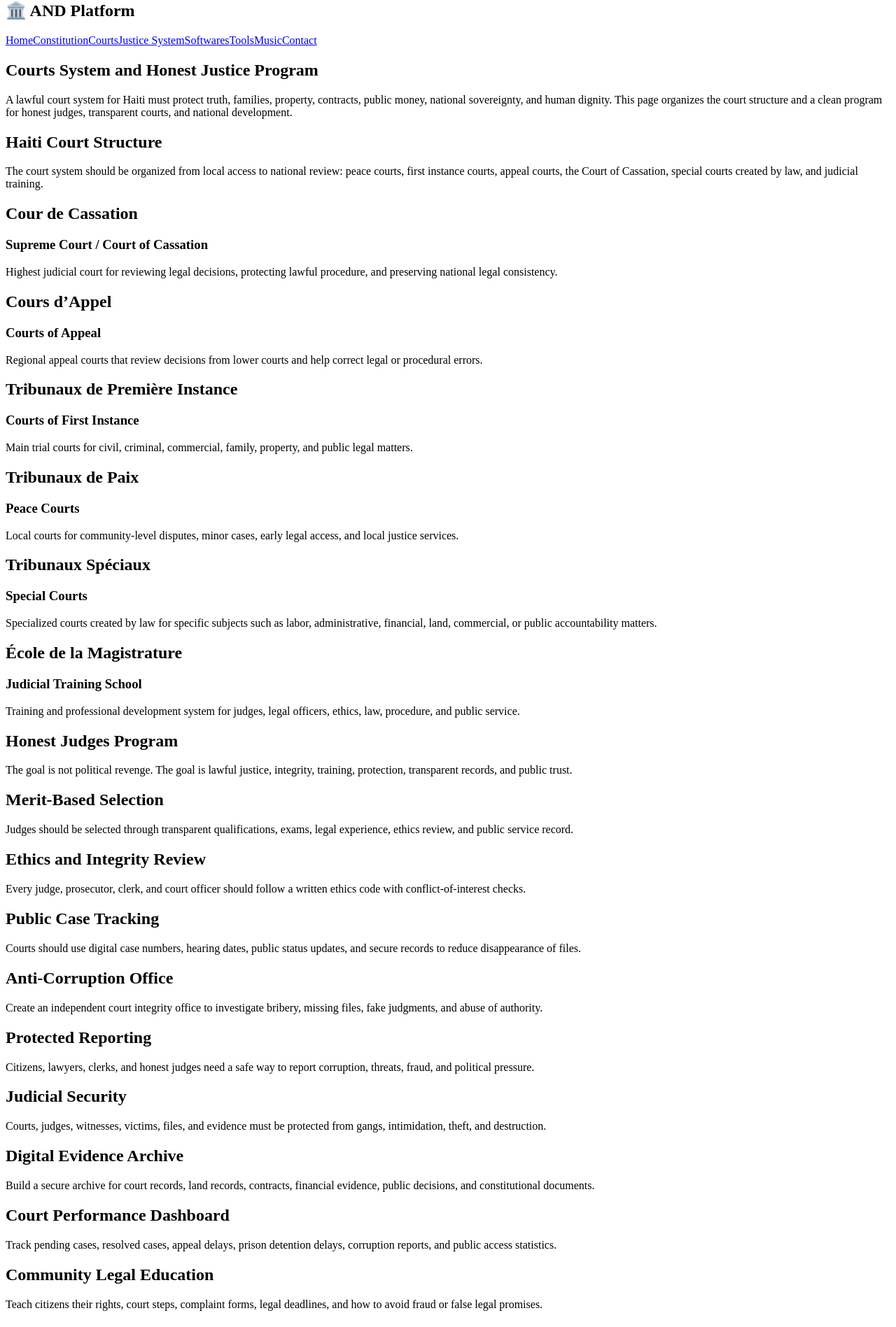
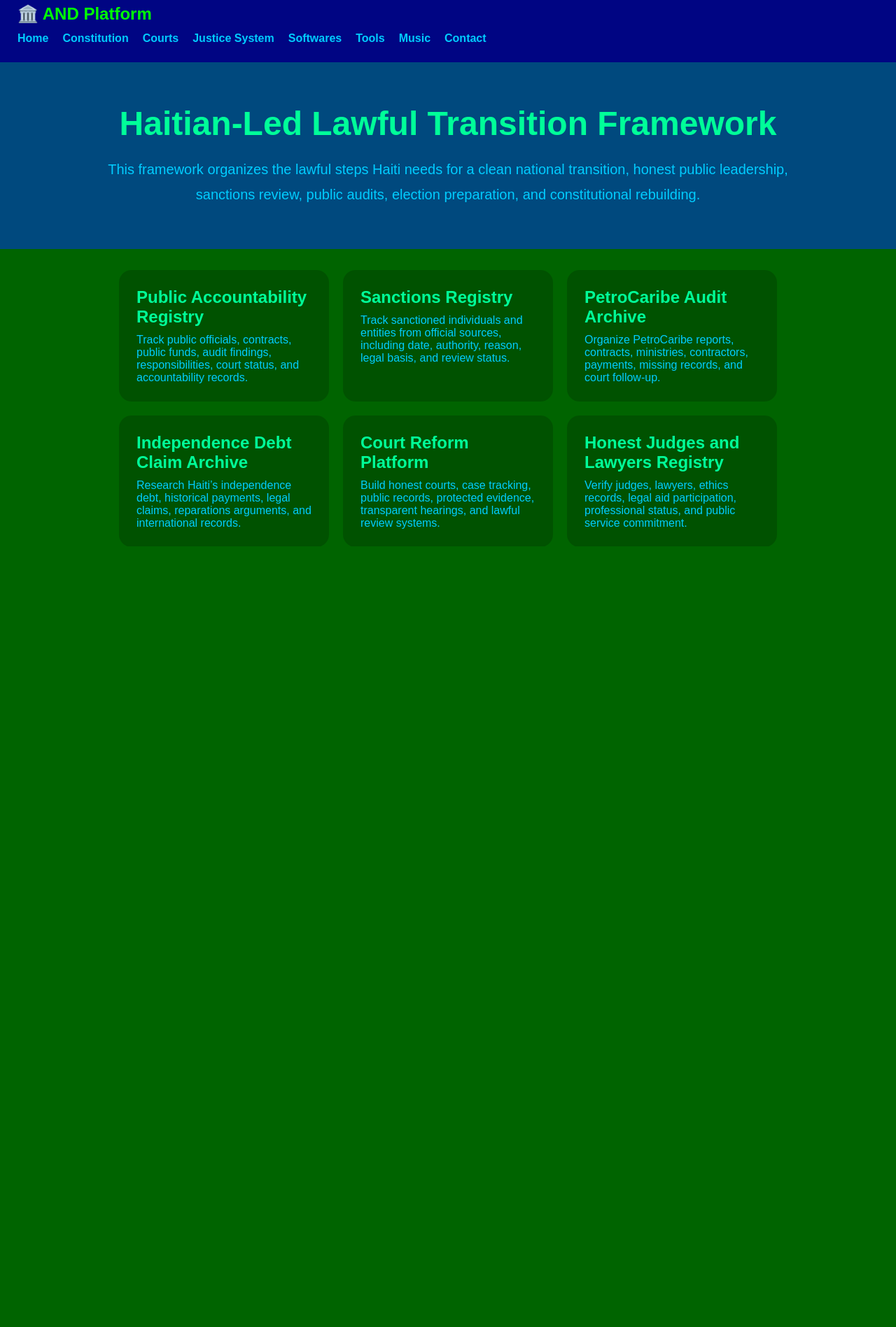
Before and after one commit to patrickprincivil/alliance_nasyonal_devlopman, a Next.js app: page /courts in a window 1280 px wide. Shown: the part 19-1916 px from the top of the page at 70% size. After the commit the page ends 800 px from the top, so only its background shows below. Built offline with nearby package versions, Linux system fonts and the light colour scheme.

Commit message:
Add Haitian-led transition framework

```diff
--- a/app/courts/page.tsx
+++ b/app/courts/page.tsx
@@ -1,200 +1,87 @@
 import Navbar from "../components/Navbar";
 
 export default function CourtsPage() {
-  const courtSystem = [
-    {
-      title: "Cour de Cassation",
-      english: "Supreme Court / Court of Cassation",
-      text: "Highest judicial court for reviewing legal decisions, protecting lawful procedure, and preserving national legal consistency.",
-    },
-    {
-      title: "Cours d’Appel",
-      english: "Courts of Appeal",
-      text: "Regional appeal courts that review decisions from lower courts and help correct legal or procedural errors.",
-    },
-    {
-      title: "Tribunaux de Première Instance",
-      english: "Courts of First Instance",
-      text: "Main trial courts for civil, criminal, commercial, family, property, and public legal matters.",
-    },
-    {
-      title: "Tribunaux de Paix",
-      english: "Peace Courts",
-      text: "Local courts for community-level disputes, minor cases, early legal access, and local justice services.",
-    },
-    {
-      title: "Tribunaux Spéciaux",
-      english: "Special Courts",
-      text: "Specialized courts created by law for specific subjects such as labor, administrative, financial, land, commercial, or public accountability matters.",
-    },
-    {
-      title: "École de la Magistrature",
-      english: "Judicial Training School",
-      text: "Training and professional development system for judges, legal officers, ethics, law, procedure, and public service.",
-    },
-  ];
-
-  const honestJudgeProgram = [
-    {
-      title: "Merit-Based Selection",
-      text: "Judges should be selected through transparent qualifications, exams, legal experience, ethics review, and public service record.",
-    },
-    {
-      title: "Ethics and Integrity Review",
-      text: "Every judge, prosecutor, clerk, and court officer should follow a written ethics code with conflict-of-interest checks.",
-    },
-    {
-      title: "Public Case Tracking",
-      text: "Courts should use digital case numbers, hearing dates, public status updates, and secure records to reduce disappearance of files.",
-    },
-    {
-      title: "Anti-Corruption Office",
-      text: "Create an independent court integrity office to investigate bribery, missing files, fake judgments, and abuse of authority.",
-    },
-    {
-      title: "Protected Reporting",
-      text: "Citizens, lawyers, clerks, and honest judges need a safe way to report corruption, threats, fraud, and political pressure.",
-    },
-    {
-      title: "Judicial Security",
-      text: "Courts, judges, witnesses, victims, files, and evidence must be protected from gangs, intimidation, theft, and destruction.",
-    },
-    {
-      title: "Digital Evidence Archive",
-      text: "Build a secure archive for court records, land records, contracts, financial evidence, public decisions, and constitutional documents.",
-    },
-    {
-      title: "Court Performance Dashboard",
-      text: "Track pending cases, resolved cases, appeal delays, prison detention delays, corruption reports, and public access statistics.",
-    },
-    {
-      title: "Community Legal Education",
-      text: "Teach citizens their rights, court steps, complaint forms, legal deadlines, and how to avoid fraud or false legal promises.",
-    },
-    {
-      title: "International Lawful Cooperation",
-      text: "Cooperate lawfully with courts, auditors, anti-corruption agencies, and human rights institutions while protecting Haitian sovereignty.",
-    },
-  ];
-
-  const developmentProgram = [
-    {
-      title: "Justice First",
-      text: "No serious development can survive without courts that protect contracts, property, families, businesses, and public money.",
-    },
-    {
-      title: "Land and Property Security",
-      text: "Digitize land records, stop fake deeds, protect lawful ownership, and make property disputes faster and transparent.",
-    },
-    {
-      title: "Financial Crime Court Track",
-      text: "Create a dedicated track for corruption, stolen public funds, sanctions evidence, contract fraud, money laundering, and public procurement crimes.",
-    },
-    {
-      title: "Business Protection",
-      text: "Protect small businesses, online commerce, investors, workers, farmers, churches, schools, and community organizations under clear laws.",
-    },
-    {
-      title: "Youth and Family Protection",
-      text: "Use courts and social programs to protect children, families, schools, churches, and vulnerable people from violence and exploitation.",
-    },
-    {
-      title: "Public Works Accountability",
-      text: "Every road, bridge, school, hospital, water, electricity, internet, and infrastructure contract should have public legal review.",
-    },
-  ];
-
   return (
     <main className="page">
       <Navbar />
 
+      {/* keep your other courts sections above here */}
+
       <section className="hero">
-        <h1>Courts System and Honest Justice Program</h1>
+        <h1>Haitian-Led Lawful Transition Framework</h1>
 
         <p>
-          A lawful court system for Haiti must protect truth, families,
-          property, contracts, public money, national sovereignty, and human
-          dignity. This page organizes the court structure and a clean program
-          for honest judges, transparent courts, and national development.
-        </p>
-      </section>
-
-      <section className="hero">
-        <h1>Haiti Court Structure</h1>
-        <p>
-          The court system should be organized from local access to national
-          review: peace courts, first instance courts, appeal courts, the Court
-          of Cassation, special courts created by law, and judicial training.
+          This framework organizes the lawful steps Haiti needs for a clean
+          national transition, honest public leadership, sanctions review,
+          public audits, election preparation, and constitutional rebuilding.
         </p>
       </section>
 
       <section className="grid">
-        {courtSystem.map((court) => (
-          <div className="card" key={court.title}>
-            <h2>{court.title}</h2>
-            <h3>{court.english}</h3>
-            <p>{court.text}</p>
+        <div className="card">
+          <h2>Public Accountability Registry</h2>
+          <p>
+            Track public officials, contracts, public funds, audit findings,
+            responsibilities, court status, and accountability records.
+          </p>
         </div>
-        ))}
-      </section>
 
-      <section className="hero">
-        <h1>Honest Judges Program</h1>
+        <div className="card">
+          <h2>Sanctions Registry</h2>
           <p>
-          The goal is not political revenge. The goal is lawful justice,
-          integrity, training, protection, transparent records, and public trust.
+            Track sanctioned individuals and entities from official sources,
+            including date, authority, reason, legal basis, and review status.
           </p>
-      </section>
+        </div>
 
-      <section className="grid">
-        {honestJudgeProgram.map((item) => (
-          <div className="card" key={item.title}>
-            <h2>{item.title}</h2>
-            <p>{item.text}</p>
+        <div className="card">
+          <h2>PetroCaribe Audit Archive</h2>
+          <p>
+            Organize PetroCaribe reports, contracts, ministries, contractors,
+            payments, missing records, and court follow-up.
+          </p>
         </div>
-        ))}
-      </section>
 
-      <section className="hero">
-        <h1>Justice for National Development</h1>
+        <div className="card">
+          <h2>Independence Debt Claim Archive</h2>
           <p>
-          Haiti needs courts that can protect development projects, public
-          funds, land records, businesses, families, schools, churches,
-          infrastructure, and national reconstruction.
+            Research Haiti’s independence debt, historical payments, legal
+            claims, reparations arguments, and international records.
           </p>
-      </section>
+        </div>
 
-      <section className="grid">
-        {developmentProgram.map((item) => (
-          <div className="card" key={item.title}>
-            <h2>{item.title}</h2>
-            <p>{item.text}</p>
+        <div className="card">
+          <h2>Court Reform Platform</h2>
+          <p>
+            Build honest courts, case tracking, public records, protected
+            evidence, transparent hearings, and lawful review systems.
+          </p>
         </div>
-        ))}
-      </section>
 
-      <section className="hero">
-        <h1>Four-Language Public Mission</h1>
+        <div className="card">
+          <h2>Honest Judges and Lawyers Registry</h2>
+          <p>
+            Verify judges, lawyers, ethics records, legal aid participation,
+            professional status, and public service commitment.
+          </p>
+        </div>
 
+        <div className="card">
+          <h2>Election and Transition Demand</h2>
           <p>
-          English: Build honest courts, protect public money, defend families,
-          and support national development.
+            Demand a lawful Haitian-led transition, clear election path,
+            constitutional order, public security, and protection from corrupt
+            control.
           </p>
+        </div>
 
+        <div className="card">
+          <h2>Diaspora Support Network</h2>
           <p>
-          Français : Construire des tribunaux honnêtes, protéger l’argent
-          public, défendre les familles et soutenir le développement national.
+            Organize Haitian professionals, donors, lawyers, engineers,
+            educators, pastors, auditors, media workers, and civic leaders.
           </p>
-
-        <p>
-          Español: Construir tribunales honestos, proteger el dinero público,
-          defender a las familias y apoyar el desarrollo nacional.
-        </p>
-
-        <p>
-          Kreyòl Ayisyen: Bati tribinal onèt, pwoteje lajan piblik, defann
-          fanmi yo, epi soutni devlopman nasyonal.
-        </p>
+        </div>
       </section>
     </main>
   );
--- a/app/globals.css
+++ b/app/globals.css
@@ -1,47 +1,95 @@
-.button {
-  display: inline-block;
-  margin-top: 18px;
-  padding: 12px 20px;
-  border-radius: 999px;
-  background: white;
-  color: #006400;
+* {
+  margin: 0;
+  padding: 0;
+  box-sizing: border-box;
+}
+
+html,
+body {
+  width: 100%;
+  height: 100%;
+  background: #006400;
+  overflow-x: hidden;
+  font-family: Arial, Helvetica, sans-serif;
+}
+
+body {
+  background: #006400;
+}
+
+.page {
+  min-height: 100vh;
+  width: 100%;
+  background: #006400;
+  padding: 0;
+}
+
+.navbar {
+  width: 100%;
+  background: rgba(0, 0, 139, 0.95);
+  padding: 25px;
+}
+
+.navbar h2 {
+  color: #00ff00;
+  margin-bottom: 12px;
+}
+
+.navlinks {
+  display: flex;
+  gap: 20px;
+  flex-wrap: wrap;
+}
+
+.navlinks a {
+  color: #00ccff;
+  text-decoration: none;
   font-weight: bold;
 }
 
-.footer {
-  background: rgba(0, 0, 80, 0.95);
-  color: #00ccff;
-  padding: 40px;
+.hero {
+  width: 100%;
+  background: rgba(0, 70, 140, 0.9);
+  padding: 60px 40px;
   text-align: center;
-  margin-top: 40px;
+  margin: 0;
+  border-radius: 0;
 }
 
-.footer h2 {
+.hero h1 {
+  color: #00ff99;
+  margin-bottom: 20px;
+  font-size: 48px;
+}
+
+.hero p {
+  color: #00ccff;
+  line-height: 1.8;
+  font-size: 20px;
+  max-width: 1000px;
+  margin: 0 auto;
+}
+
+.grid {
+  display: flex;
+  flex-wrap: wrap;
+  justify-content: center;
+  gap: 20px;
+  padding: 30px;
+}
+
+.card {
+  width: 300px;
+  background: rgba(0, 80, 0, 0.9);
+  padding: 25px;
+  border-radius: 18px;
+}
+
+.card h2 {
   color: #00ff99;
   margin-bottom: 10px;
 }
 
-.cta {
-  background: #003b8f;
-  padding: 50px 30px;
-  text-align: center;
+.card p {
+  color: #00ccff;
 }
-
-.cta h1 {
-  color: #00ff99;
-}
-
-.cta p {
-  color: #00ccff;
-  font-size: 20px;
-}
-
-.cta a {
-  display: inline-block;
-  margin-top: 20px;
-  background: white;
-  color: #006400;
-  padding: 14px 24px;
-  border-radius: 999px;
-  font-weight: bold;
-}
```
Lines whose indentation alone changed are shown as unchanged.
